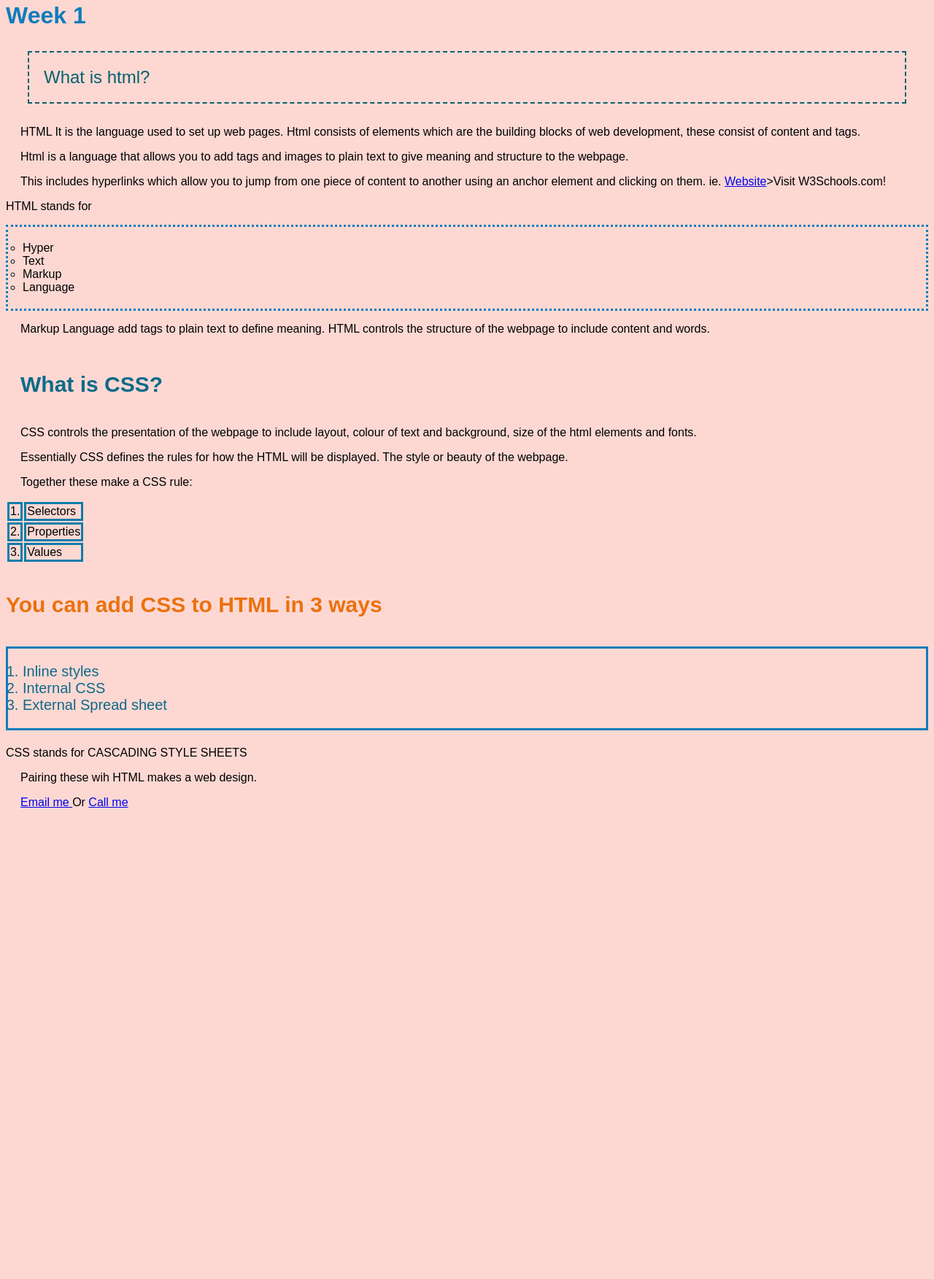
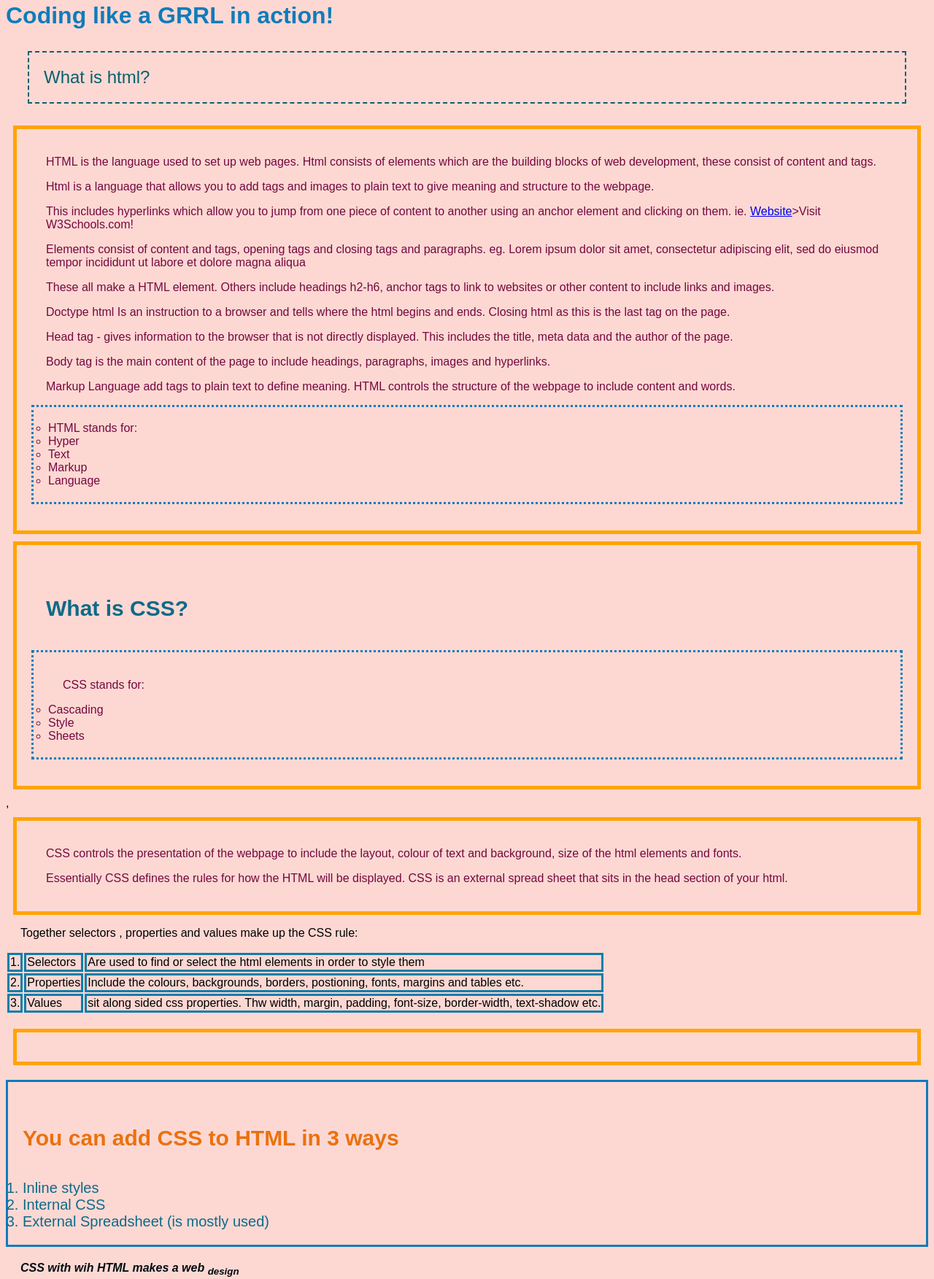
Before and after one commit to EdelPerth/Code-like-a-Girl, a plain HTML site: page index.html in a window 1280 px wide. Shown: the part 214-1967 px from the top of the page at 73% size. Before the commit the page ends 1339 px from the top, so only its background shows below. Drawn offline with Linux system fonts and the light colour scheme; files that its build step writes are made by us from their sources; files whose address does not match are found by name.

Commit message:
new index

```diff
--- a/index.html
+++ b/index.html
@@ -4,68 +4,137 @@
     <meta charset="UTF-8" />
     <meta name="viewport" content="width=device-width, initial-scale=1.0" />
     <link rel="stylesheet" href="css/styles.css" />
-    <title>CLG Lesson 2</title>
+
+    <title>CLG Lessons</title>
   </head>
+
   <body>
-    <img src="edel performing.jpg" alt="Edel Perth at The Wheatsheaf Hotel">
 
-    		    <h1>Week 1</h1>
+    <img src= "images/index.png"
+    alt="html nd css picture">
 
-        <h2>What is html?</h2>
 
-    <p> HTML It is the language used to set up web pages. Html consists of elements which are the building blocks of web development, these consist of content and tags.</p>
+    <h1>  Coding like a GRRL in action!
 
-<p> Html is a language that allows you to add tags and images to plain text to give meaning and structure to the webpage.</p>
+    </h1>
 
-<p> This includes hyperlinks which allow you to jump from one piece of content to another using an anchor element and clicking on them. ie. <a href="https://www.w3schools.com/"target="_blank">Website</a>>Visit W3Schools.com!</a>
+        <h2> <block> What is html? </block> </h2>
+
+
+  <Div>
+
+    <p> HTML is the language used to set up web pages. Html consists of elements which are the building blocks of web development, these consist of content and tags.
+
+<p>Html is a language that allows you to add tags and images to plain text to give meaning and structure to the webpage.</p>
+
+<p> This includes hyperlinks which allow you to jump from one piece of content to another using an anchor element and clicking on them. ie. <a href="https://www.w3schools.com/"target="_blank">Website</a>>Visit W3Schools.com!</a> </p>
+  <p> Elements consist of content and tags, opening tags and closing tags and paragraphs. eg. Lorem ipsum dolor sit amet, consectetur adipiscing elit, sed do eiusmod tempor incididunt ut labore et dolore magna aliqua </p>
+    <p> These all make a HTML element.
+    Others include headings h2-h6, anchor tags to link to websites or other content to include links and images.
     </p>
-  HTML stands for
+  <p> Doctype html Is an instruction to a browser and tells where the html begins and ends. Closing html as this is the last tag on the page. </p>
+
+    <p> Head tag - gives information to the browser that is not directly displayed. This includes the title, meta data and the author of the page. </p>
+
+    <p> Body tag is the main content of the page to include headings, paragraphs, images and hyperlinks.</p>
+
+    <p>
+      Markup Language add tags to plain text to define meaning. HTML controls the structure of the webpage to include content and words.</p>
+
     <ul>
+        <li class= "html"> HTML stands for: </li>
   <li>Hyper</li>
    <li>Text </li>
    <li>Markup </li>
-    <li>Language</li>
+    <li>Language  </span> </li>
   </ul>
-<p>
-  Markup Language add tags to plain text to define meaning. HTML controls the structure of the webpage to include content and words.</p>
 
-     <h3> What is CSS?</h3>
-     <p> CSS controls the presentation of the webpage to include
-      layout, colour of text and background, size of the html elements and fonts.
-     </p>
-<p> Essentially CSS defines the rules for how the HTML will be displayed. The style or beauty of the webpage.</p>
-     <p> Together these make a CSS rule:
+</Div>
+
+<div>
+
+<h3>  What is <span> CSS?</span> </h3>
+
+<ul>
+
+<p class= "styles"> CSS stands for: </p>
+
+  <li> Cascading </li>
+  <li> Style</li>
+  <li> Sheets</li>
+</ul>
+
+</div>
+
+,<div>
+
+ <p> CSS controls the presentation of the webpage to include the layout, colour of text and background, size of the html elements and fonts. </p>
+
+<p> Essentially CSS defines the rules for how the HTML will be displayed. CSS is an external spread sheet that sits in the head section of your html. </p>
+
+</div>
+
 <table>
 <tr>
+  <p> Together <span> selectors </span>, <span> properties </span> and <span>values </span> make up the CSS rule:  </p>
+
   <td> 1. </td>
    <td> Selectors </td>
+  <td> Are used to find or select the html elements in order to style them</td>
       </tr>
 <tr>
+
   <td> 2. </td>
   <td> Properties </td>
+  <td>  Include the colours, backgrounds, borders, postioning, fonts, margins and tables etc.  </td>
 </tr>
 <tr>
+
   <td> 3. </td>
   <td> Values</td>
+  <td> sit along sided css properties. Thw width, margin, padding, font-size, border-width, text-shadow etc.</td>
 </tr>
       </table>
+
+      <div>
+
+        </div>
+
+<ol>
+<h4>  You can add CSS to HTML in 3 ways
+</h4>
+
+<li> Inline styles </li>
+<li> Internal CSS </li>
+<li class = "styles"> External Spreadsheet (is mostly used) </li>
+</ol>
+
+  <p> <em> <strong> CSS with wih HTML makes a web <sub> design</sub> </strong>
+  </em>
 </p>
-<h4> You can add CSS to HTML in 3 ways</h4>
-<ol>
-<li>Inline styles
-<li>Internal CSS
-<li>External Spread sheet
-</ol>
-<h5></h5>CSS stands for CASCADING STYLE SHEETS</h5>
-    <p>Pairing these wih HTML makes a web design.
+
+<Div>
+
+  <p id="CSS">
+    CSS is the style that <sup> creates </sup> the BEAUTY on the webpage.
+  </p>
+
+</Div>
+
      <p>
-          <a href="mailto:edel.perth@live.com.au">Email me </a>
+      We were introduced and downloaded Visual Studio Code to create web pages.      </p>
+
+      <p> We downloaded visual Studio code and BOILERPLATE, we then ADDED THE 'LIVE' EXTENSION TO VS CODE'
+      </p>
+
+          <a href="mailto:edel.perth@live.com.au">Email me
+             </a>
 
           Or
 
 <a href="tel: 0431 490 569"> Call me</a>
+    </p>
 
-    </p>
 		<script src="js/main.js"></script>
 	</body>
 </html>
```
Lines whose indentation alone changed are shown as unchanged.
